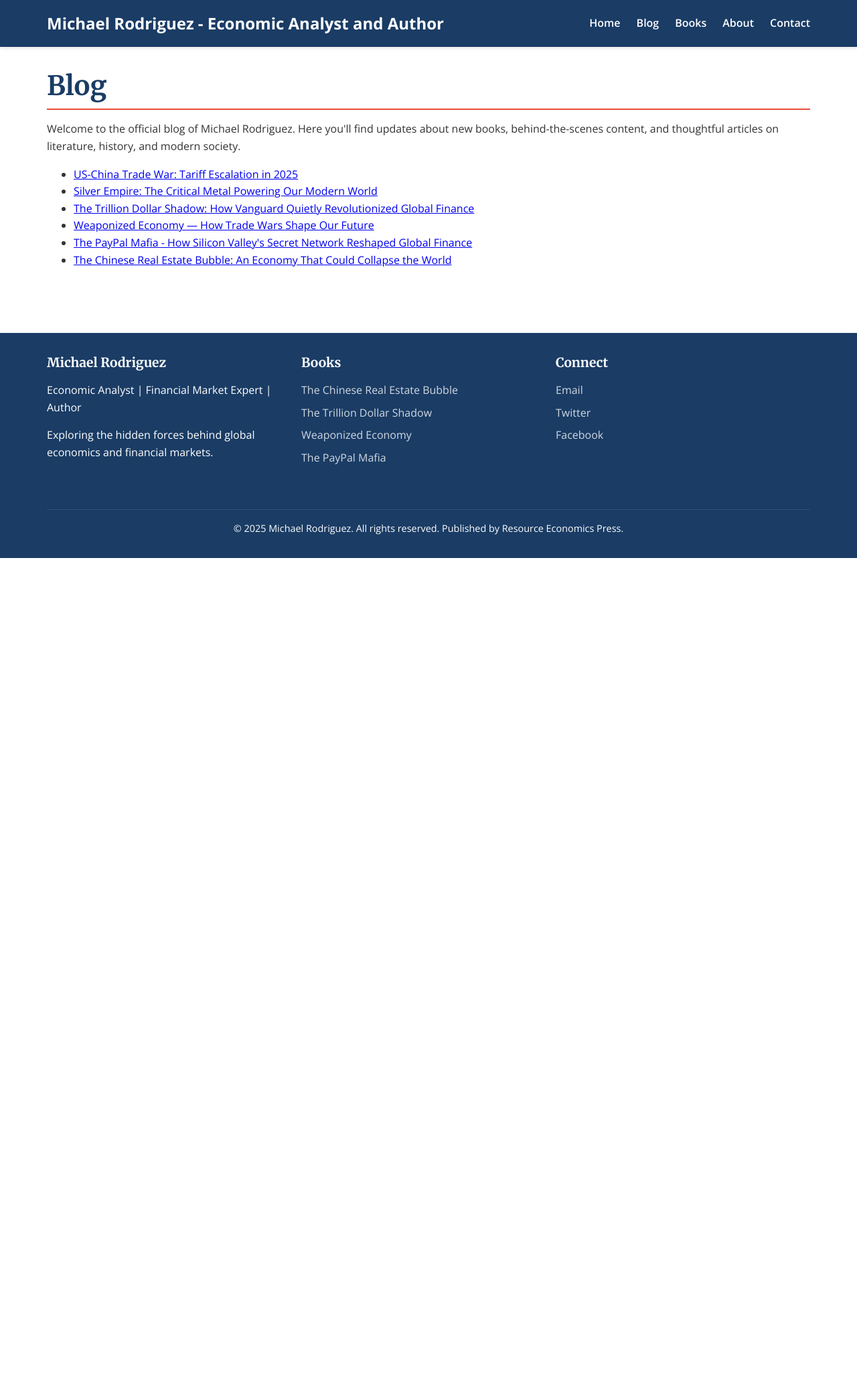
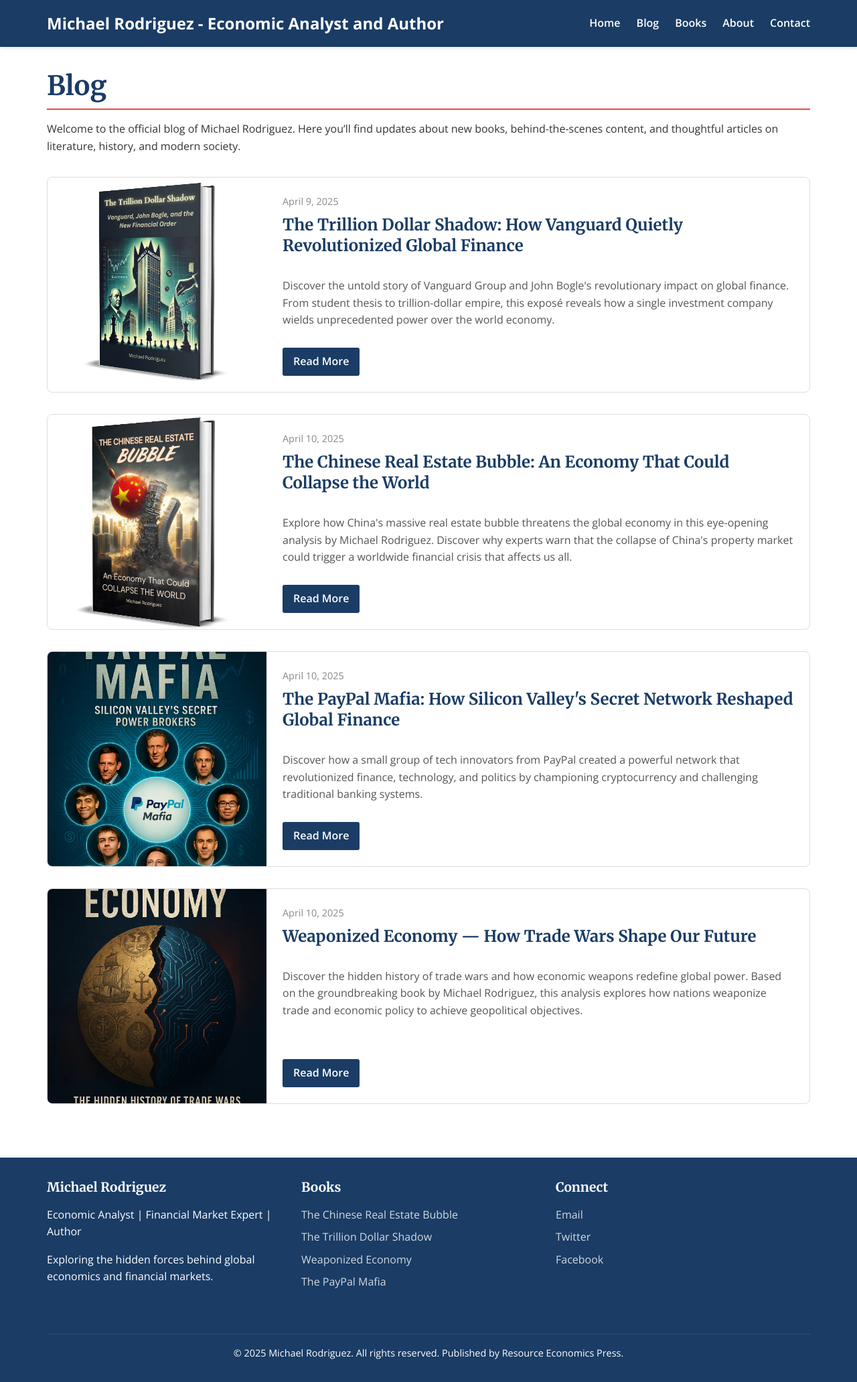
Before and after one commit to Zews123/michael-rodriguez-books, a Jekyll site: the page built from blog.md, in a window 1280 px wide. Shown: the whole page at 67% size. Built offline with Jekyll 4.4.1, drawn with Linux system fonts in a browser that asks for light colours; before the commit the page ends 900 px from its top, so only the background shows below that.

Commit message:
Update blog.md

```diff
--- a/blog.md
+++ b/blog.md
@@ -1,15 +1,159 @@
 ---
 layout: default
-title: Blog Michael Rodriguez
+title: Blog
 description: Explore insightful articles, book updates, and author news by Michael Rodriguez.
 ---
-<h1>Blog</h1>
-<p>Welcome to the official blog of Michael Rodriguez. Here you'll find updates about new books, behind-the-scenes content, and thoughtful articles on literature, history, and modern society.</p>
-<ul>
-  <li><a href="/michael-rodriguez-books/blog/us-china-trade-war.html">US-China Trade War: Tariff Escalation in 2025</a></li>
-  <li><a href="/michael-rodriguez-books/blog/silver-empire.html">Silver Empire: The Critical Metal Powering Our Modern World</a></li>
-  <li><a href="/michael-rodriguez-books/blog/the-trillion-dollar-shadow-how-vanguard-quietly-revolutionized-global-finance.html">The Trillion Dollar Shadow: How Vanguard Quietly Revolutionized Global Finance</a></li>
-  <li><a href="/michael-rodriguez-books/blog/weaponized-economy.html">Weaponized Economy — How Trade Wars Shape Our Future</a></li>
-  <li><a href="/michael-rodriguez-books/blog/the-paypal-mafia.html">The PayPal Mafia - How Silicon Valley's Secret Network Reshaped Global Finance</a></li>
-  <li><a href="/michael-rodriguez-books/blog/chinese-real-estate-bubble.html">The Chinese Real Estate Bubble: An Economy That Could Collapse the World</a></li>
-</ul>
+
+# Blog
+
+Welcome to the official blog of Michael Rodriguez. Here you'll find updates about new books, behind-the-scenes content, and thoughtful articles on literature, history, and modern society.
+
+<style>
+.blog-grid {
+  display: grid;
+  grid-template-columns: 1fr;
+  gap: 2rem;
+  margin-top: 2rem;
+}
+
+.blog-card {
+  display: flex;
+  border: 1px solid #ddd;
+  border-radius: 8px;
+  overflow: hidden;
+  transition: transform 0.3s, box-shadow 0.3s;
+  height: 320px;
+  background-color: #fff;
+}
+
+.blog-card:hover {
+  transform: translateY(-5px);
+  box-shadow: 0 10px 20px rgba(0,0,0,0.1);
+}
+
+.blog-card-image {
+  width: 30%;
+  overflow: hidden;
+}
+
+.blog-card-image img {
+  width: 100%;
+  height: 100%;
+  object-fit: cover;
+  transition: transform 0.5s ease;
+}
+
+.blog-card:hover .blog-card-image img {
+  transform: scale(1.05);
+}
+
+.blog-card-content {
+  width: 70%;
+  padding: 1.5rem;
+  display: flex;
+  flex-direction: column;
+}
+
+.blog-card-content h2 {
+  margin-top: 0;
+  margin-bottom: 1rem;
+  font-size: 1.5rem;
+  color: #1a3c65;
+}
+
+.blog-card-content p {
+  flex-grow: 1;
+  margin-bottom: 1rem;
+  font-size: 1rem;
+  line-height: 1.6;
+  color: #555;
+}
+
+.blog-date {
+  font-size: 0.9rem;
+  color: #888;
+  margin-bottom: 0.5rem;
+}
+
+.read-more {
+  display: inline-block;
+  background-color: #1a3c65;
+  color: white;
+  padding: 0.5rem 1rem;
+  border-radius: 3px;
+  text-decoration: none;
+  font-weight: 600;
+  transition: background-color 0.3s;
+  align-self: flex-start;
+}
+
+.read-more:hover {
+  background-color: #0f2a4a;
+}
+
+@media (max-width: 768px) {
+  .blog-card {
+    flex-direction: column;
+    height: auto;
+  }
+
+  .blog-card-image {
+    width: 100%;
+    height: 200px;
+  }
+
+  .blog-card-content {
+    width: 100%;
+  }
+}
+</style>
+
+<div class="blog-grid">
+  <div class="blog-card">
+    <div class="blog-card-image">
+      <img src="{{ site.baseurl }}/assets/images/social/trillion-dollar-shadow-3D.png" alt="The Trillion Dollar Shadow">
+    </div>
+    <div class="blog-card-content">
+      <span class="blog-date">April 9, 2025</span>
+      <h2>The Trillion Dollar Shadow: How Vanguard Quietly Revolutionized Global Finance</h2>
+      <p>Discover the untold story of Vanguard Group and John Bogle's revolutionary impact on global finance. From student thesis to trillion-dollar empire, this exposé reveals how a single investment company wields unprecedented power over the world economy.</p>
+      <a href="{{ site.baseurl }}/blog/the-trillion-dollar-shadow-how-vanguard-quietly-revolutionized-global-finance.html" class="read-more">Read More</a>
+    </div>
+  </div>
+
+  <div class="blog-card">
+    <div class="blog-card-image">
+      <img src="{{ site.baseurl }}/assets/images/social/the-chinese-real-estate-bubble-3D.png" alt="The Chinese Real Estate Bubble">
+    </div>
+    <div class="blog-card-content">
+      <span class="blog-date">April 10, 2025</span>
+      <h2>The Chinese Real Estate Bubble: An Economy That Could Collapse the World</h2>
+      <p>Explore how China's massive real estate bubble threatens the global economy in this eye-opening analysis by Michael Rodriguez. Discover why experts warn that the collapse of China's property market could trigger a worldwide financial crisis that affects us all.</p>
+      <a href="{{ site.baseurl }}/blog/chinese-real-estate-bubble.html" class="read-more">Read More</a>
+    </div>
+  </div>
+
+  <div class="blog-card">
+    <div class="blog-card-image">
+      <img src="{{ site.baseurl }}/assets/images/Pay_Pall_Mafia.webp" alt="The PayPal Mafia">
+    </div>
+    <div class="blog-card-content">
+      <span class="blog-date">April 10, 2025</span>
+      <h2>The PayPal Mafia: How Silicon Valley's Secret Network Reshaped Global Finance</h2>
+      <p>Discover how a small group of tech innovators from PayPal created a powerful network that revolutionized finance, technology, and politics by championing cryptocurrency and challenging traditional banking systems.</p>
+      <a href="{{ site.baseurl }}/blog/the-paypal-mafia.html" class="read-more">Read More</a>
+    </div>
+  </div>
+
+  <div class="blog-card">
+    <div class="blog-card-image">
+      <img src="{{ site.baseurl }}/assets/images/Weaponized_Economy.webp" alt="Weaponized Economy">
+    </div>
+    <div class="blog-card-content">
+      <span class="blog-date">April 10, 2025</span>
+      <h2>Weaponized Economy — How Trade Wars Shape Our Future</h2>
+      <p>Discover the hidden history of trade wars and how economic weapons redefine global power. Based on the groundbreaking book by Michael Rodriguez, this analysis explores how nations weaponize trade and economic policy to achieve geopolitical objectives.</p>
+      <a href="{{ site.baseurl }}/blog/weaponized-economy.html" class="read-more">Read More</a>
+    </div>
+  </div>
+</div>
```
